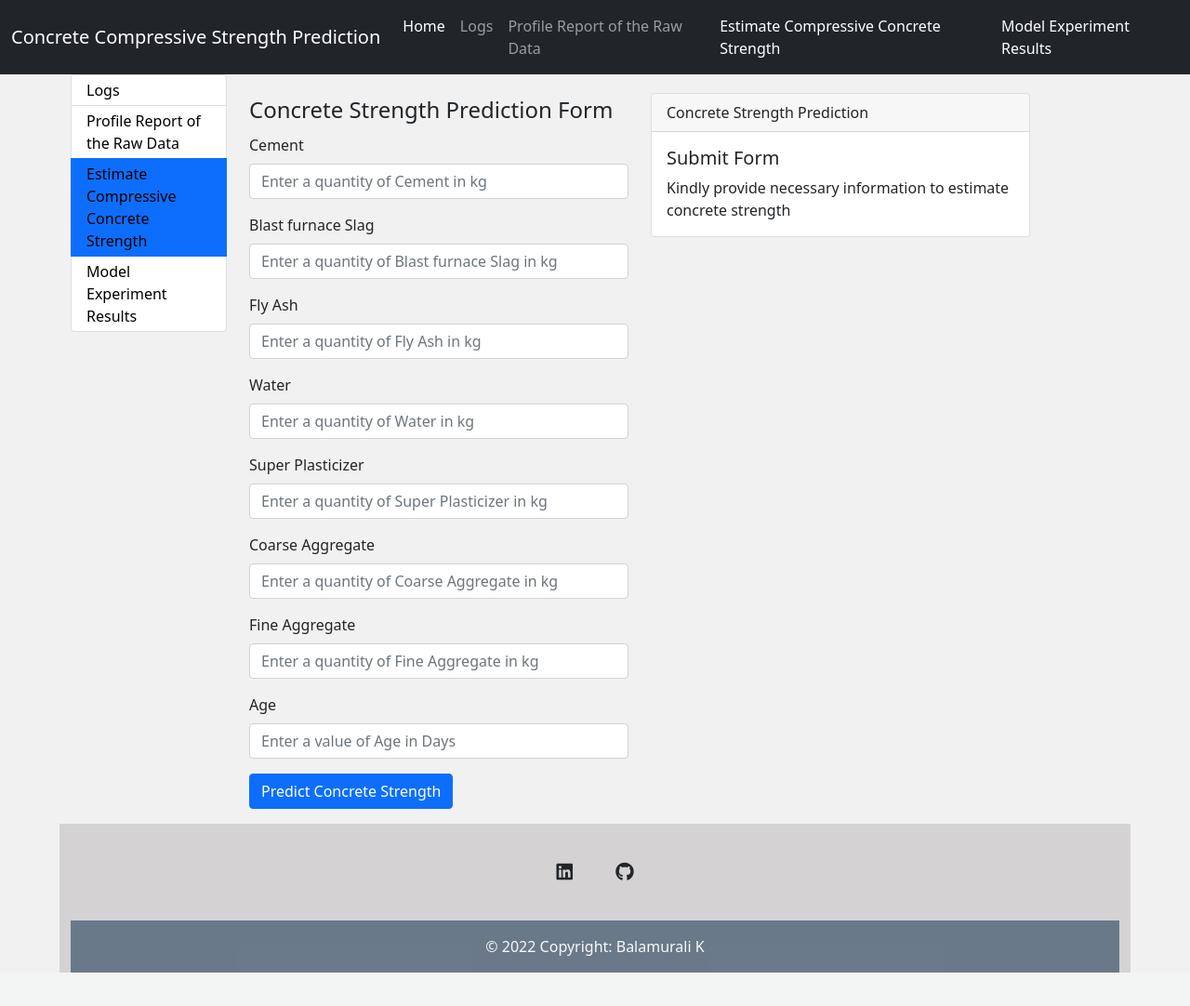
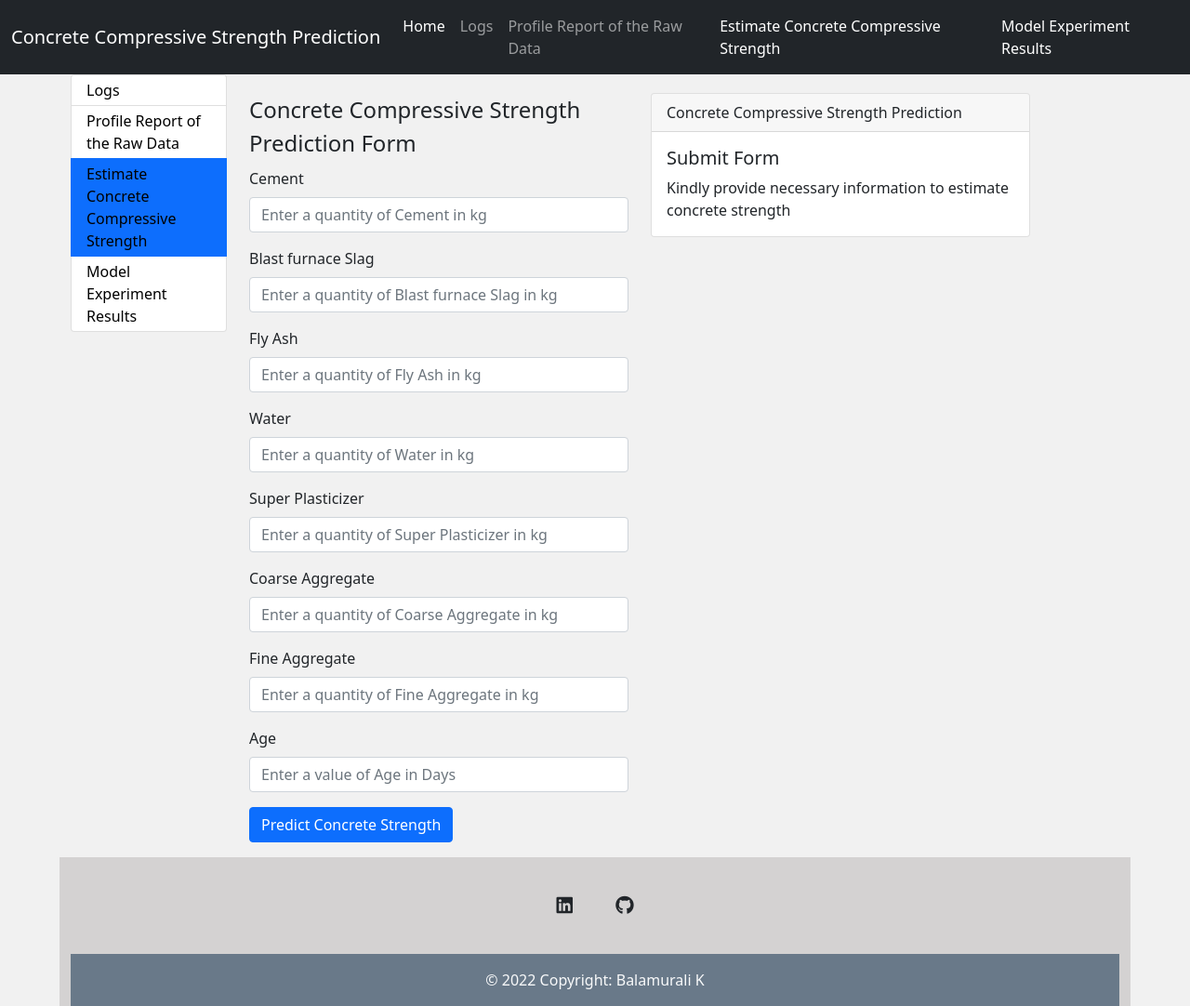
Before and after one commit to techner3/ConcreteStrengthPrediction, a Flask app: page /predict in a window 1280 px wide. Shown: the whole page at 93% size. Before the commit the page ends 1046 px from the top, so only its background shows below. Run offline with Flask 2, Linux system fonts and the light colour scheme; some libraries are stand-ins or nearby versions.

Commit message:
Compressive Added

```diff
--- a/prediction_service/webapp/templates/header.html
+++ b/prediction_service/webapp/templates/header.html
@@ -70,7 +70,7 @@ table-layout: fixed;
                         <a class="nav-link {% if 'artifact' in request.path %} active {% endif %}" href="/profile_report">Profile Report of the Raw Data</a>
                     </li>
                     <li class="nav-item">
-                        <a class="nav-link {% if 'predict' in request.path %} active {% endif %}" href="/predict">Estimate Compressive Concrete Strength</a>
+                        <a class="nav-link {% if 'predict' in request.path %} active {% endif %}" href="/predict">Estimate Concrete Compressive Strength</a>
                     </li>
                     <li class="nav-item">
                         <a class="nav-link {% if 'predict' in request.path %} active {% endif %}" href="/view_experiment_hist">Model Experiment Results</a>
@@ -94,7 +94,7 @@ table-layout: fixed;
                     <a style=" text-decoration: none;color:rgb(0, 0, 0)" href="/profile_report">Profile Report of the Raw Data</a>
                 </li>
                 <li class="list-group-item py-1 {% if 'predict' in request.path %} active {% endif %}">
-                    <a style=" text-decoration: none;color:black" href="/predict">Estimate Compressive Concrete Strength</a>
+                    <a style=" text-decoration: none;color:black" href="/predict">Estimate Concrete Compressive Strength</a>
                 </li>
                 <li class="list-group-item py-1 {% if 'update_model_config' in request.path %} active {% endif %}">
                     <a style=" text-decoration: none;color:black" href="/view_experiment_hist">Model Experiment Results</a>
--- a/prediction_service/webapp/templates/predict.html
+++ b/prediction_service/webapp/templates/predict.html
@@ -13,7 +13,7 @@
 
 
         <form action="/predict" method="post">
-            <legend>Concrete Strength Prediction Form</legend>
+            <legend>Concrete Compressive Strength Prediction Form</legend>
             <div class="mb-3">
                 <label class="form-label">Cement</label>
                 <input class="form-control" type="text" name="cement" placeholder="Enter a quantity of Cement in kg"
@@ -67,7 +67,7 @@
     <div class="col-md-6 col-sm-12 col-xs-6 col-lg-6">
         <div class="card">
             <div class="card-header">
-                Concrete Strength Prediction
+                Concrete Compressive Strength Prediction
             </div>
             <div class="card-body">
         {% if context['concrete_data'] is not none %}
```
